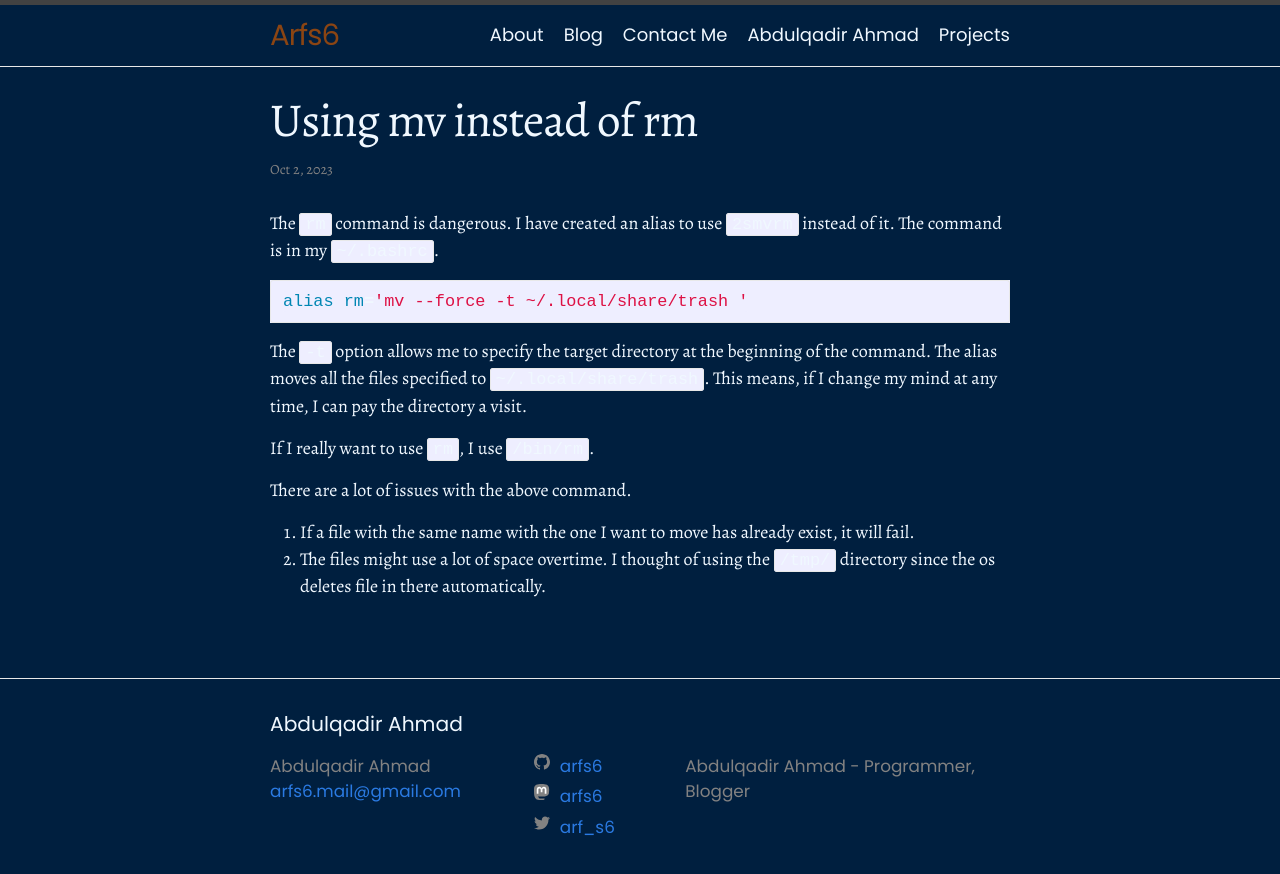
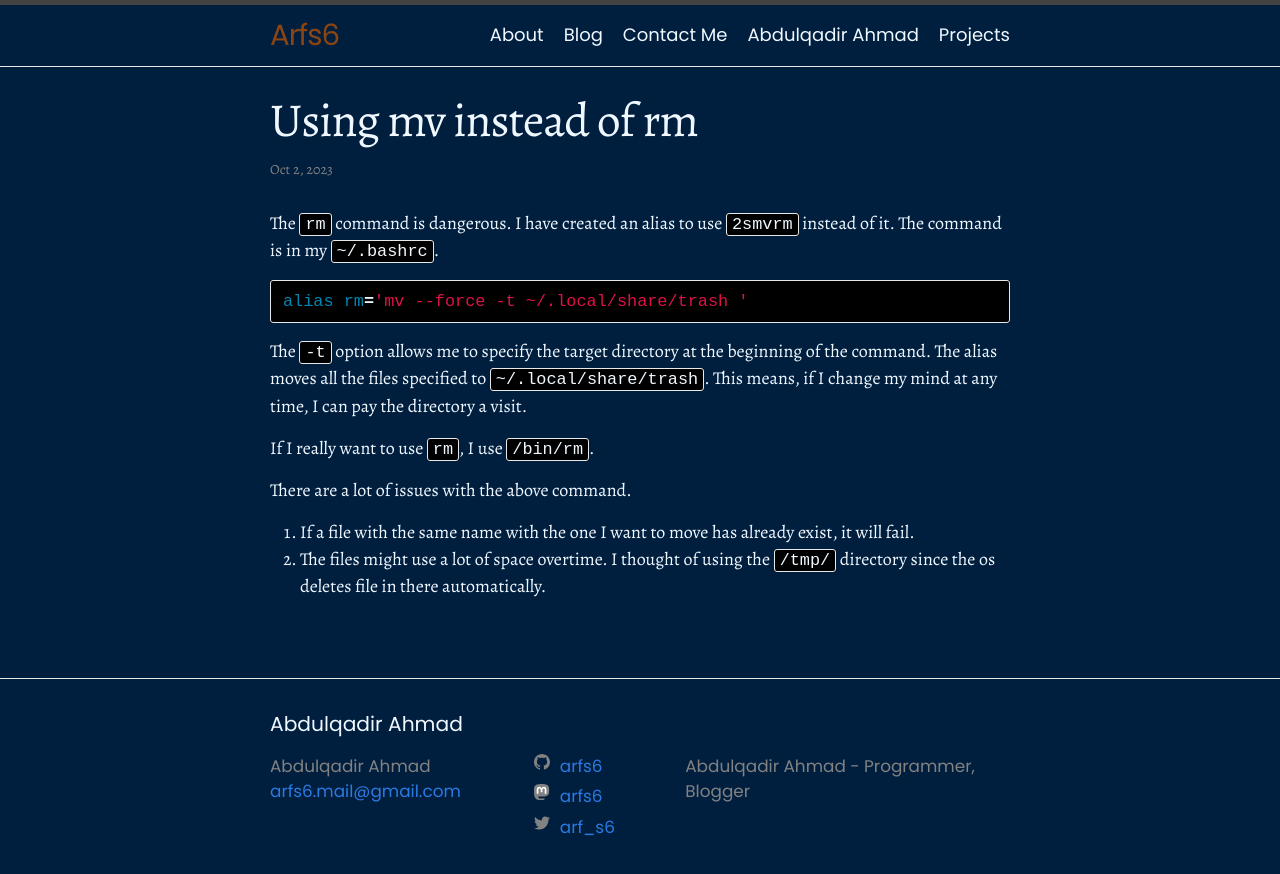
Before and after one commit to Arfs6/Arfs6.github.io, a Jekyll site: the page built from _posts/2023-10-02-using-mv-in-place-of-rm.markdown, in a window 1280 px wide. Shown: the top 874 px of the page. Built offline with Jekyll 4.4.1, drawn with Linux system fonts in a browser that asks for light colours.

Commit message:
fixed code not showing

```diff
--- a/_sass/minima/_base.scss
+++ b/_sass/minima/_base.scss
@@ -151,7 +151,7 @@
   @include relative-font-size(0.9375);
   border: 1px solid $grey-color-light;
   border-radius: 3px;
-  background-color: #eef;
+  background-color: #000;
 }
 
 code {
--- a/_sass/minima/_syntax-highlighting.scss
+++ b/_sass/minima/_syntax-highlighting.scss
@@ -7,6 +7,7 @@
 
   .highlighter-rouge & {
     background: #eef;
+    background-color: #000000;
   }
 
   .c     { color: #998; font-style: italic } // Comment
```
